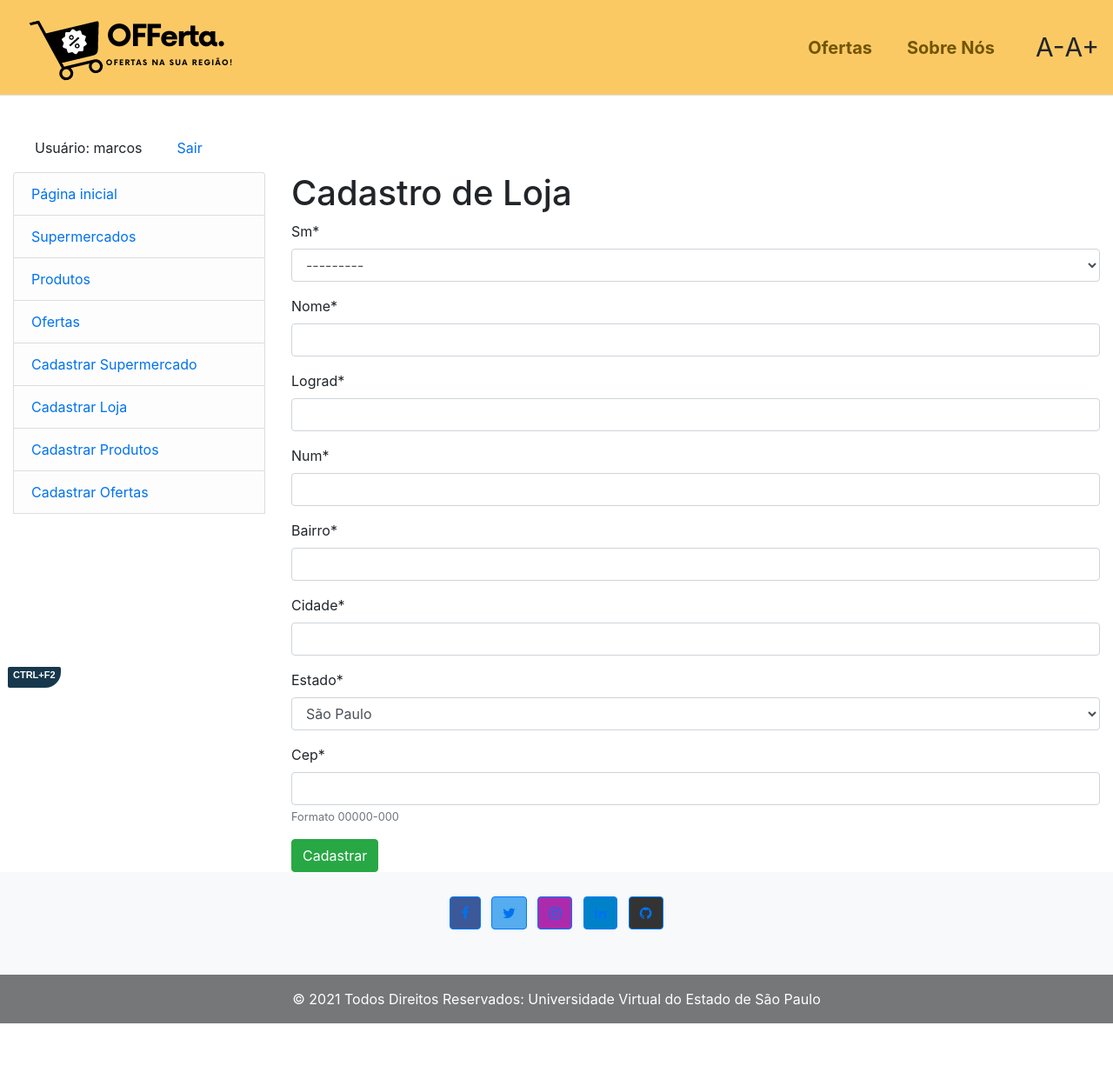
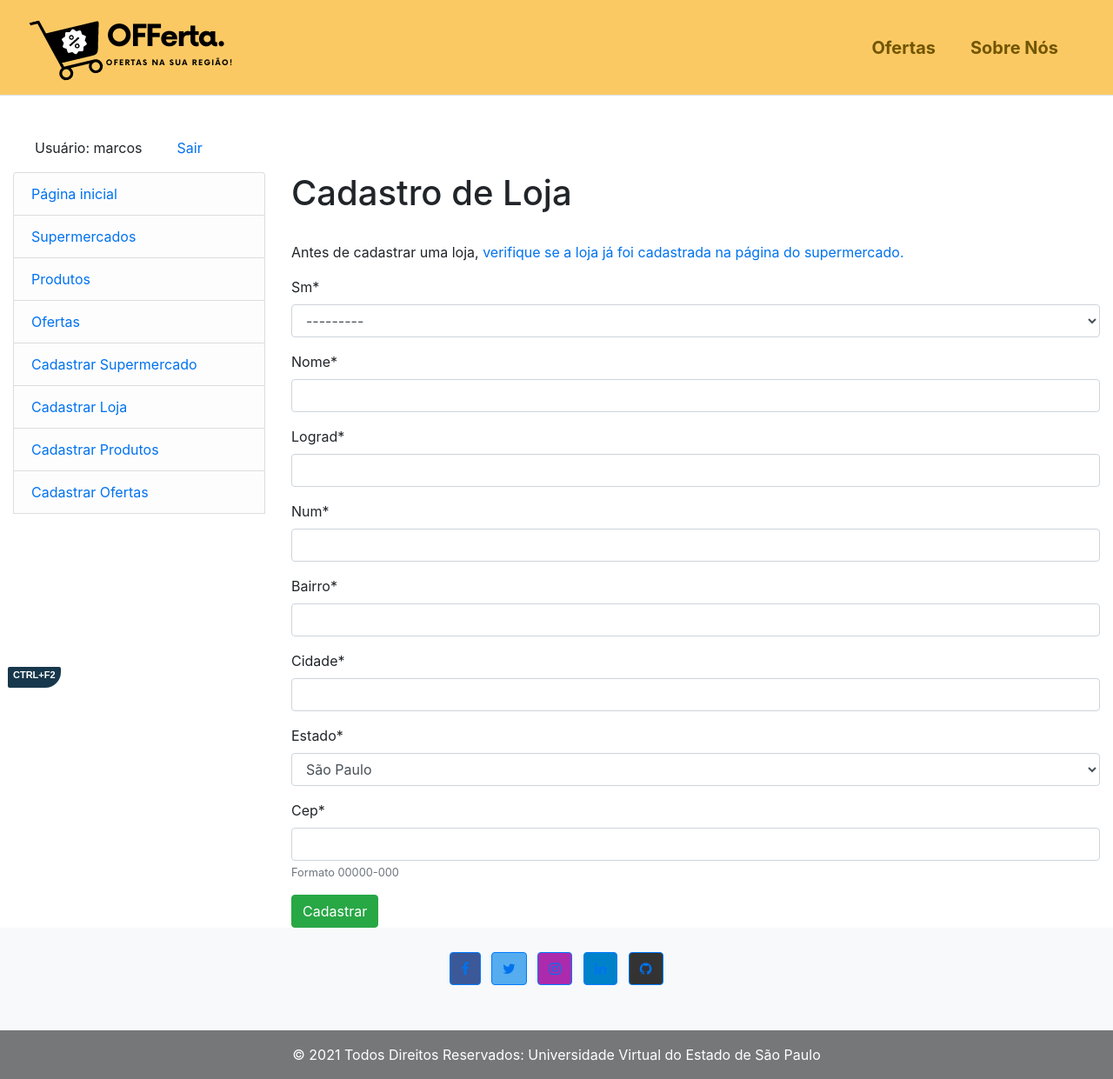
Before and after one commit to alunos2020pi/Projeto-Integrador, a Django app: page /ofertas/loja/create/ in a window 1280 px wide. Shown: the whole page at 87% size. Before the commit the page ends 1177 px from the top, so only its background shows below. Run offline with Django 3.2, Linux system fonts and the light colour scheme; a user stored in the database is signed in; data comes from the database, SQL or seed files in the repository; both versions use the stored data as it was after the commit; some libraries are stand-ins or nearby versions.

Commit message:
Remoção dos botões A+ e A-. Adição de orientações de uso mais explícitas

```diff
--- a/ofertas/models.py
+++ b/ofertas/models.py
@@ -121,7 +121,8 @@ class Em_Oferta(models.Model):
     FONTES = (
         ('Panfleto','Panfleto'),
         ('Funcionário','Funcionário'),
-        ('Cliente','Cliente')
+        ('Cliente','Cliente'),
+		('Site', 'Site')
     )
 
     fonte = models.CharField(
--- a/ofertas/static/scripts/fontsize.js
+++ /dev/null
@@ -1,37 +0,0 @@
-var $z = jQuery.noConflict();
-$z(document).ready(function(){
-	$z("#aumentar-fonte").click(function () {
-		var size = $z("#content").css('font-size');
-		size = size.replace('px', '');
-		size = parseInt(size) + 2;
-		$z("#content").animate({'font-size' : size + 'px'});
-		var sizeh1 = $z("#content h1").css('font-size');
-		sizeh1 = sizeh1.replace('px', '');
-		sizeh1 = parseInt(sizeh1) + 4;
-		$z("#content h1").animate({'font-size' : sizeh1 + 'px'});
-		var sizeh2 = $z("#content h2").css('font-size');
-		sizeh2 = sizeh2.replace('px', '');
-		sizeh2 = parseInt(sizeh2) + 3;
-		$z("#content h2").animate({'font-size' : sizeh2 + 'px'});
-
-		return false;
-
-	});
-
-	$z("#diminuir-fonte").click(function () {
-		var size = $z("#content").css('font-size');
-		size = size.replace('px', '');
-		size = parseInt(size) - 2;
-		$z("#content").animate({'font-size' : size + 'px'});
-		var sizeh1 = $z("#content h1").css('font-size');
-		sizeh1 = sizeh1.replace('px', '');
-		sizeh1 = parseInt(sizeh1) - 4;
-		$z("#content h1").animate({'font-size' : sizeh1 + 'px'});
-		var sizeh2 = $z("#content h2").css('font-size');
-		sizeh2 = sizeh2.replace('px', '');
-		sizeh2 = parseInt(sizeh2) - 3;
-		$z("#content h2").animate({'font-size' : sizeh2 + 'px'});
-
-		return false;
-	});
-});
--- a/ofertas/templates/base_generic.html
+++ b/ofertas/templates/base_generic.html
@@ -21,7 +21,6 @@
   {% load static %}
   <script type="text/javascript" src="{% static 'scripts/jquery-3.6.0.min.js' %}"></script>
   <script type="text/javascript" src="{% static 'scripts/script.js' %}"></script>
-  <script type="text/javascript" src="{% static 'scripts/fontsize.js' %}"></script>
   <script type="text/javascript" src="{% static 'scripts\acctoolbar.min.js' %}"></script>
 
 <script>
@@ -60,14 +59,6 @@
             </ul>
         </div>
     </div>
-	<!-- DIMINUIR FONTE -->
-	<span id="diminuir-fonte">
-	<a title="Diminuir Fonte" alt="Diminuir" style="font-size:30px">A-</a>
-	</span>
-	<!-- AUMENTAR FONTE -->
-	<span id="aumentar-fonte">
-	<a title="Aumentar Fonte" alt="Aumentar" style="font-size:30px">A+</a>
-	</span>
   </nav>
   <div class="container-fluid">
     <div class="row">
--- a/ofertas/templates/ofertas/em_oferta_form.html
+++ b/ofertas/templates/ofertas/em_oferta_form.html
@@ -4,6 +4,8 @@
 
 {% block content %}
     <h1>Cadastro de Oferta</h1>
+	<br>
+	<p>Antes de cadastrar uma oferta, <a href="{% url 'produtos' %}">verifique se a oferta já foi cadastrada.</a></p>
     <form method="post">
         {% csrf_token %}
         {{ form|crispy }}
--- a/ofertas/templates/ofertas/em_oferta_list.html
+++ b/ofertas/templates/ofertas/em_oferta_list.html
@@ -3,6 +3,7 @@
 {% block content %}
   <h1>Lista de Ofertas</h1>
   <br>
+  <p>Você encontrou uma ofeta interessante? Você pode <a href="{% url 'em_oferta-create' %}">cadastrar uma oferta.</a></p>
   {% if em_oferta_list %}
   <div class="table-responsive">
   <table id="tabela" class="table table-hover"><thead>
--- a/ofertas/templates/ofertas/loja_form.html
+++ b/ofertas/templates/ofertas/loja_form.html
@@ -4,6 +4,8 @@
 
 {% block content %}
     <h1>Cadastro de Loja</h1>
+	<br>
+	<p>Antes de cadastrar uma loja, <a href="{% url 'supermercados' %}">verifique se a loja já foi cadastrada na página do supermercado.</a></p>
     <form method="post">
         {% csrf_token %}
         {{ form|crispy }}
--- a/ofertas/templates/ofertas/produto_form.html
+++ b/ofertas/templates/ofertas/produto_form.html
@@ -4,6 +4,8 @@
 
 {% block content %}
     <h1>Cadastro de Produto</h1>
+	<br>
+	<p>Antes de cadastrar um produto, <a href="{% url 'produtos' %}">verifique se o produto já foi cadastrado.</a></p>
     <form method="post">
         {% csrf_token %}
         {{ form|crispy }}
--- a/ofertas/templates/ofertas/produto_list.html
+++ b/ofertas/templates/ofertas/produto_list.html
@@ -3,6 +3,7 @@
 {% block content %}
   <h1>Lista de Produtos</h1>
   <br>
+  <p>Não encontrou o produto que estava procurando? Você pode <a href="{% url 'produto-create' %}">cadastrar um produto.</a></p>
   {% if produto_list %}
   <div class="table-responsive">
   <table id="tabela" class="table table-hover"><thead>
--- a/ofertas/templates/ofertas/supermercado_form.html
+++ b/ofertas/templates/ofertas/supermercado_form.html
@@ -4,6 +4,8 @@
 
 {% block content %}
     <h1>Cadastro de Supermercado</h1>
+	<br>
+	<p>Antes de cadastrar um supermercado, <a href="{% url 'supermercados' %}">verifique se o mercado já foi cadastrado.</a></p>
     <form method="post">
         {% csrf_token %}
         {{ form|crispy }}
--- a/ofertas/templates/ofertas/supermercado_list.html
+++ b/ofertas/templates/ofertas/supermercado_list.html
@@ -3,6 +3,7 @@
 {% block content %}
   <h1>Lista de Supermercados</h1>
   <br>
+  <p>Não encontrou o supermercado que estava procurando? Você pode <a href="{% url 'supermercado-create' %}">cadastrar um supermercado.</a></p>
   {% if supermercado_list %}
   <table class="table table-hover"><thead>
       <tr>
--- a/ofertas/templates/ofertasporsuper.html
+++ b/ofertas/templates/ofertasporsuper.html
@@ -49,6 +49,7 @@
   <hr>
 
   <h2>Lista de lojas do estabelecimento {{ super.nome }}</h2>
+  <p>Não encontrou a loja que estava procurando? Você pode <a href="{% url 'loja-create' %}">cadastrar uma loja.</a></p>
   {% if lojas %}
   <div class="table-responsive">
   <table id="tabela" class="table table-hover"><thead>
```
Also changed, not shown: db.sqlite3.
